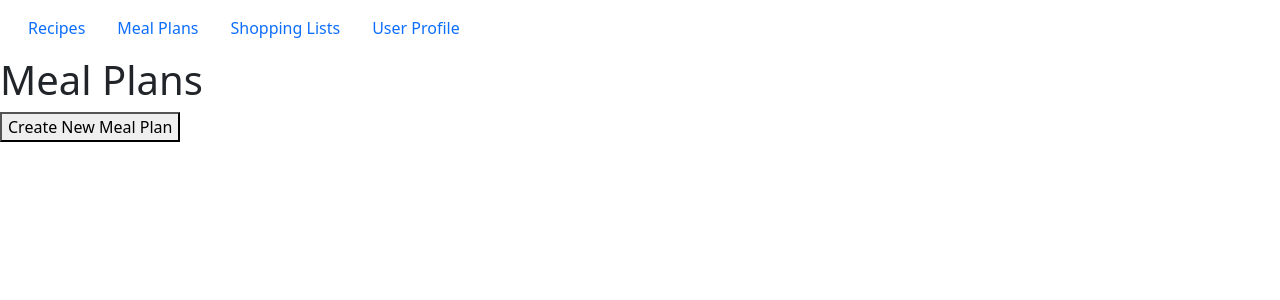
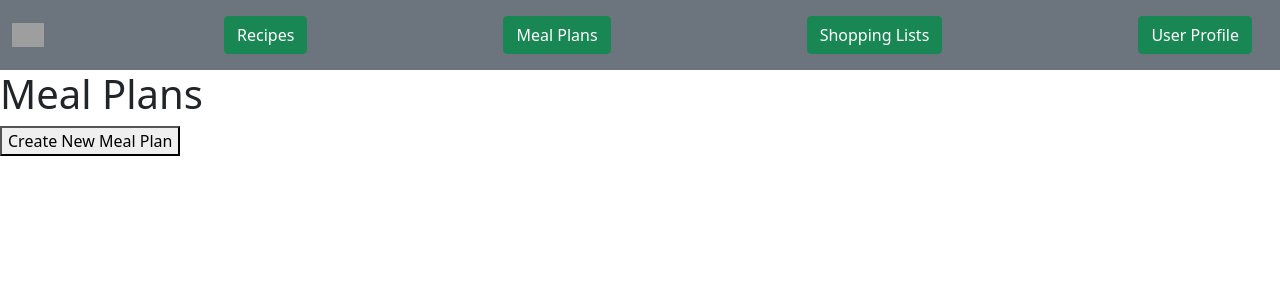
Before and after one commit to JoelRice/Plan-Shop-Eat, a Django app: page /meal_plan_app/meal_plans/ in a window 1280 px wide. Shown: the top 300 px of the page. Run offline with Django 3.2, Linux system fonts and the light colour scheme; data that the repository does not hold is empty; some libraries are stand-ins or nearby versions; grey boxes are pictures that could not be loaded.

Commit message:
Added navbar styling and image.

```diff
--- a/templates/base.html
+++ b/templates/base.html
@@ -1,47 +1,51 @@
-{% load static %}
+{% load static%}
 
-<link
+<!-- <link
   rel="stylesheet"
   type="text/css"
   href="{% static 'bootstrap/css/bootstrap.css' %}"
-/>
+/> -->
 <link
   rel="stylesheet"
   href="https://cdn.jsdelivr.net/npm/bootstrap-icons@1.6.0/font/bootstrap-icons.css"
 />
 <html lang="en">
   <head>
+    <link href="https://cdn.jsdelivr.net/npm/bootstrap@5.0.2/dist/css/bootstrap.min.css" rel="stylesheet" integrity="sha384-EVSTQN3/azprG1Anm3QDgpJLIm9Nao0Yz1ztcQTwFspd3yD65VohhpuuCOmLASjC" crossorigin="anonymous">
     <title>{% block title %}Plan. Shop. Eat.{% endblock %}</title>
   </head>
 
   <body>
-    <!-- <div id="navbar">
-      {% block navbar %}
-      <a href="/recipe_app/recipes">Recipes</a> |
-      <a href="/meal_plan_app/meal_plans">Meal Plans</a> |
-      <a href="/shopping_list_app/">Shopping Lists</a> |
-      <a href="/custom_user_app/profile/{{user.id}}/">User Profile</a>
-
-      {% endblock %}
-    </div> -->
-    <nav class="navbar">
-      <div class="container-fluid">
-        <nav class="nav">
-          <a
-            class="nav-link active"
-            aria-current="page"
-            href="/recipe_app/recipes"
-            >Recipes</a
-          >
-          <a class="nav-link" href="/meal_plan_app/meal_plans">Meal Plans</a>
-          <a class="nav-link" href="/shopping_list_app/">Shopping Lists</a>
-          <a class="nav-link" href="/custom_user_app/profile/{{user.id}}/"
-            >User Profile</a
-          >
-        </nav>
-      </div>
+    <nav class="navbar bg-secondary">
+      <div class="container-fluid justify-content-space-evenly">
+        <div>
+          <img src="https://see.fontimg.com/api/renderfont4/eWap/eyJyIjoiZnMiLCJoIjo2OCwidyI6MTIwMCwiZnMiOjU3LCJmZ2MiOiIjNENDRDgwIiwiYmdjIjoiI0ZGRkZGRiIsInQiOjF9/UGxhbi4gID0-ICBTaG9wLiAgID0-ICAgRWF0Lg/typists-pseudonym.png" alt="Plan.Shop.Eat." height="24" margin-right="10">
+        </div>
+          <a class="nav-link" href="/recipe_app/recipes">
+            <button type="button" class="btn btn-success">
+              Recipes
+            </button>
+          </a>
+          <a class="nav-link" href="/meal_plan_app/meal_plans">
+            <button type="button" class="btn btn-success">
+              Meal Plans
+            </button>
+            </a>
+            <a class="nav-link" href="/shopping_list_app/">
+              <button type="button" class="btn btn-success">
+                Shopping Lists
+              </button>
+            </a>
+            <a class="nav-link" href="/custom_user_app/profile/{{user.id}}/">
+              <button type="button" class="btn btn-success">
+                User Profile
+              </button>
+            </a>
+        </div>
     </nav>
 
+
     <div id="content">{% block content %}{% endblock %}</div>
+    <script src="https://cdn.jsdelivr.net/npm/bootstrap@5.0.2/dist/js/bootstrap.bundle.min.js" integrity="sha384-MrcW6ZMFYlzcLA8Nl+NtUVF0sA7MsXsP1UyJoMp4YLEuNSfAP+JcXn/tWtIaxVXM" crossorigin="anonymous"></script>
   </body>
-</html>
+  </html>
```
